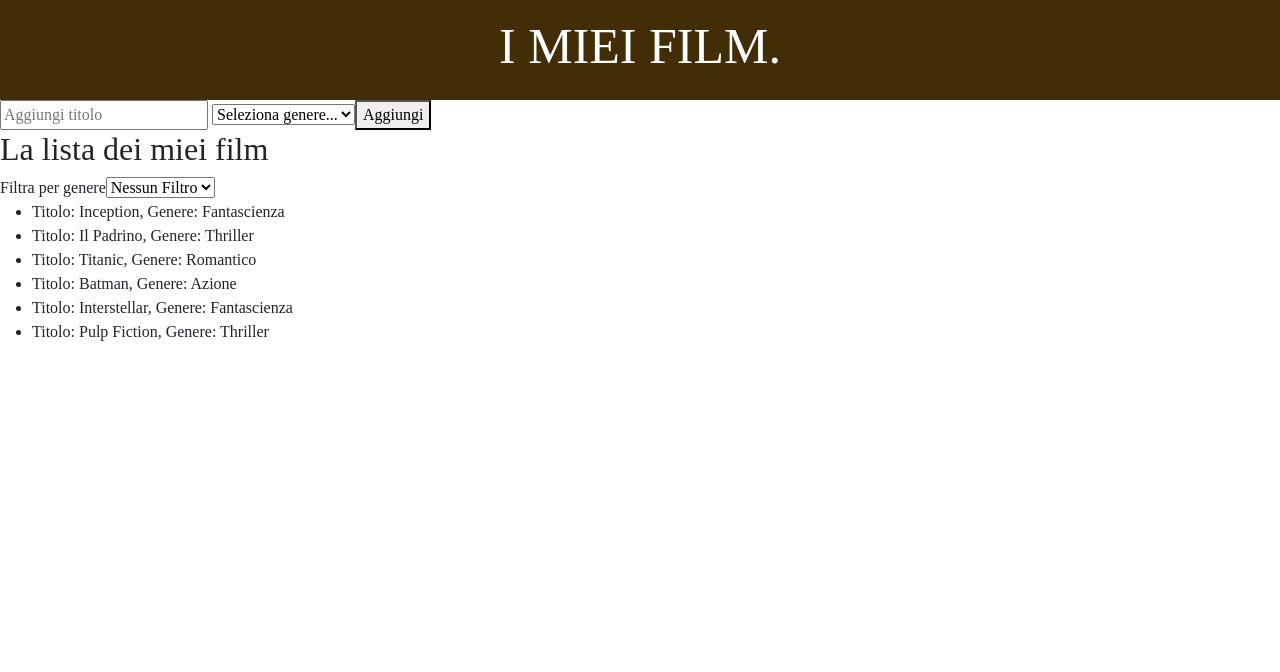
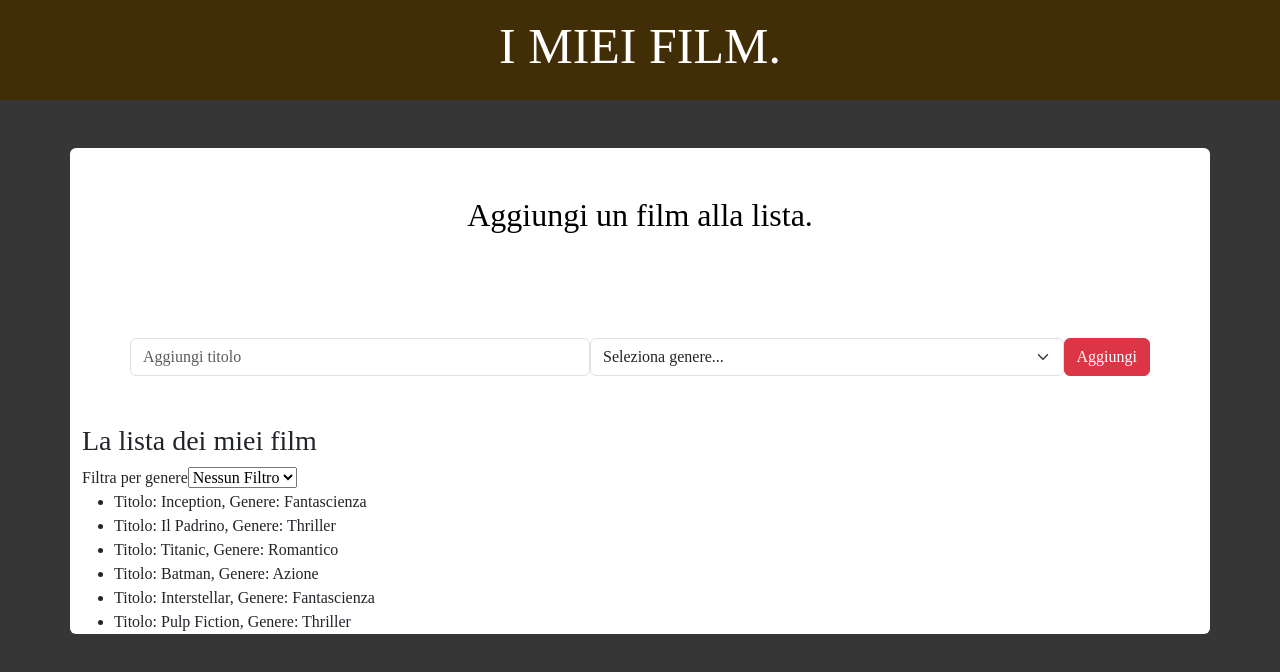
Before and after one commit to stefanosorrenti/react-movie-filter, a React (Vite) app: page / in a window 1280 px wide. Shown: the top 672 px of the page. Built offline with nearby package versions, Linux system fonts and the light colour scheme.

Commit message:
AppMain: add css for add movies form

```diff
--- a/src/components/AppMain.jsx
+++ b/src/components/AppMain.jsx
@@ -67,25 +67,26 @@ export default function AppMain() {
     return (
 
         /* Main */
-        <main>
+        <main className="container mt-5 rounded">
 
+            <h2 className="text-black p-5 text-center">Aggiungi un film alla lista.</h2>
             {/* Add film form */}
-            <form onSubmit={getDynamicForm}>
-                <input type="text" placeholder="Aggiungi titolo" value={newMovieTitle} onChange={(e) => setNewMovieTitle(e.target.value)} /> {/* Rendo il value rattivo */}
-                <select name="add-gnre" id="add-gnre" onChange={(e) => setNewMovieGenre(e.target.value)} value={newMovieGenre}> {/* Rendo il value rattivo  */}
+            <form className="add-movies-form p-5" onSubmit={getDynamicForm}>
+                <input className="form-control" type="text" placeholder="Aggiungi titolo" value={newMovieTitle} onChange={(e) => setNewMovieTitle(e.target.value)} /> {/* Rendo il value rattivo */}
+                <select className="form-select" name="add-gnre" id="add-gnre" onChange={(e) => setNewMovieGenre(e.target.value)} value={newMovieGenre}> {/* Rendo il value rattivo  */}
                     <option value="">Seleziona genere...</option>
                     <option value="Fantascienza">Fantascienza</option>
                     <option value="Thriller">Thriller</option>
                     <option value="Romantico">Romantico</option>
                     <option value="Azione">Azione</option>
                 </select>
-                <button type="submit">Aggiungi</button>  {/* Bottone per il submit */}
+                <button className="btn btn-danger" type="submit">Aggiungi</button>  {/* Bottone per il submit */}
 
             </form>
 
             {/* Section film list */}
             <section>
-                <h2>La lista dei miei film</h2>
+                <h3>La lista dei miei film</h3>
 
                 {/* Filter select */}
                 <label htmlFor="genre">Filtra per genere</label>
--- a/src/index.css
+++ b/src/index.css
@@ -5,7 +5,14 @@
 
 body {
   font-family: 'Merriweather Variable', serif;
+  background-color: rgb(55, 54, 54);
 }
+
+main {
+    background-color: white;
+}
+
+
 
 
 /* UTILITY */
@@ -21,3 +28,11 @@ h1 {
     font-size: 50px;
     color: white;
 }
+
+
+
+/*--------MAIN--------*/
+
+.add-movies-form {
+    display: flex;
+}
```
